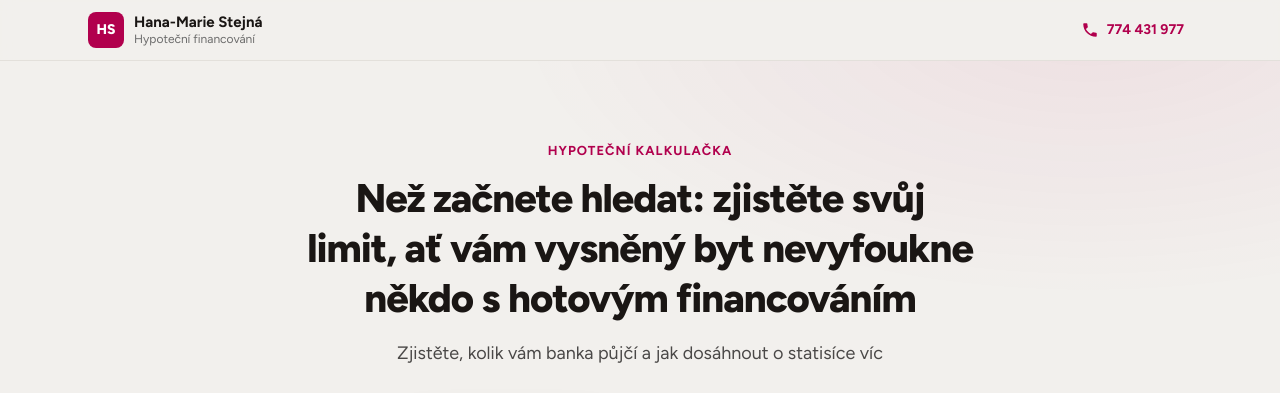
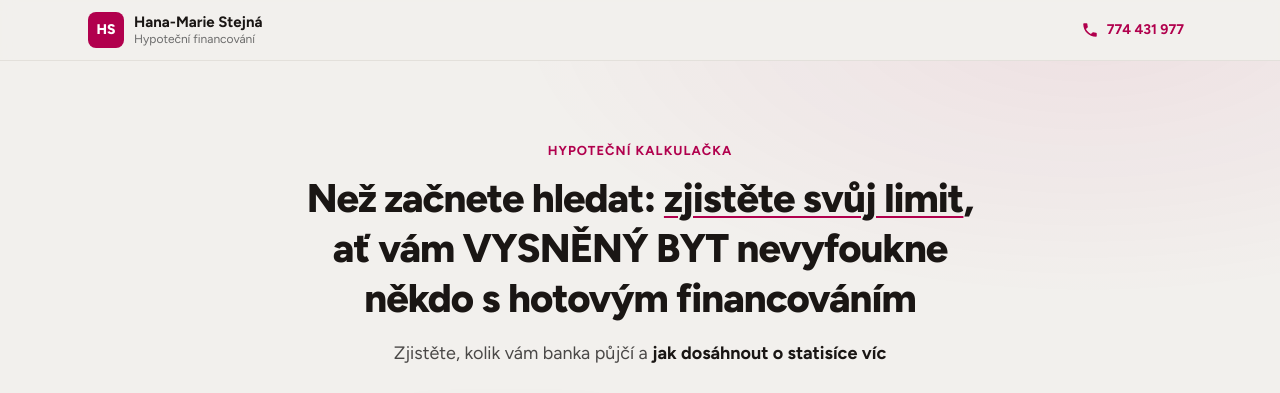
Before and after one commit to Baracunary/Hana-Stejna-kalkulacka, a website built with Vite: page index.html in a window 1280 px wide. Shown: the top 393 px of the page. Built offline with nearby package versions, Linux system fonts and the light colour scheme; no server answers.

Commit message:
Zvyraznit klicove fraze v hero headline a podnadpisu

```diff
--- a/index.html
+++ b/index.html
@@ -100,11 +100,14 @@
           <p class="eyebrow">Hypoteční kalkulačka</p>
 
           <h1 class="mx-auto mt-3 max-w-2xl text-[1.625rem] font-extrabold leading-[1.25] sm:text-[2rem] lg:text-[2.5rem]">
-            Než začnete hledat: zjistěte svůj limit, ať vám vysněný byt nevyfoukne někdo s hotovým financováním
+            Než začnete hledat:
+            <span class="underline decoration-primary decoration-2 underline-offset-4">zjistěte svůj limit</span>,
+            ať vám <span class="uppercase">vysněný byt</span> nevyfoukne někdo s hotovým financováním
           </h1>
 
           <p class="mx-auto mt-4 max-w-xl text-lg leading-relaxed text-charcoal">
-            Zjistěte, kolik vám banka půjčí a jak dosáhnout o statisíce víc
+            Zjistěte, kolik vám banka půjčí a
+            <strong class="font-bold text-text">jak dosáhnout o statisíce víc</strong>
           </p>
 
           <div class="mt-7 flex flex-col items-center gap-3 sm:flex-row sm:justify-center">
```
